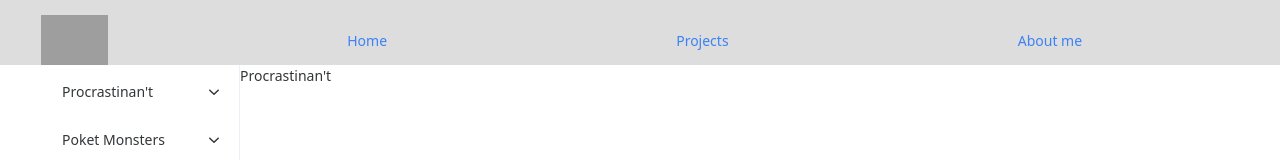
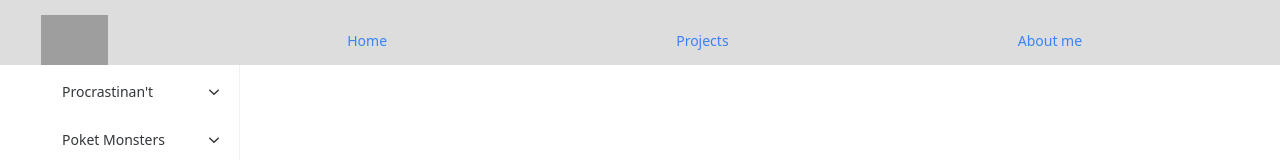
Before and after one commit to Adrilopmar/Vue-portfolio, a Vue app: page /projects/projectName in a window 1280 px wide. Shown: the top 160 px of the page. Built offline with nearby package versions, Linux system fonts and the light colour scheme; grey boxes are pictures that could not be loaded; some icons are missing.

Commit message:
working on single project page

```diff
--- a/src/components/singleProject.vue
+++ b/src/components/singleProject.vue
@@ -1,9 +1,23 @@
 <template>
-<h1>Procrastinan't</h1>
-
+<h1 class="text-3xl">{{project}}</h1>
 </template>
 
-<script setup>
+<script setup lang="ts">
+
+import {onMounted, ref, watch, watchEffect} from 'vue';
+import { useRoute } from 'vue-router';
+import infoProjects from '../assets/infoProjects.json';
+
+const route = useRoute()
+const project = ref(route.params.projectName)
+const conse = ()=>{console.log(project.value)}
+onMounted( ()=> console.log(route.params.projectName))
+
+watch(()=>route.params.projectName,(newValue,oldValue)=>{
+    project.value = route.params.projectName
+    console.log(route.params.projectName)
+})
+
 </script>
 
 <style>
```
